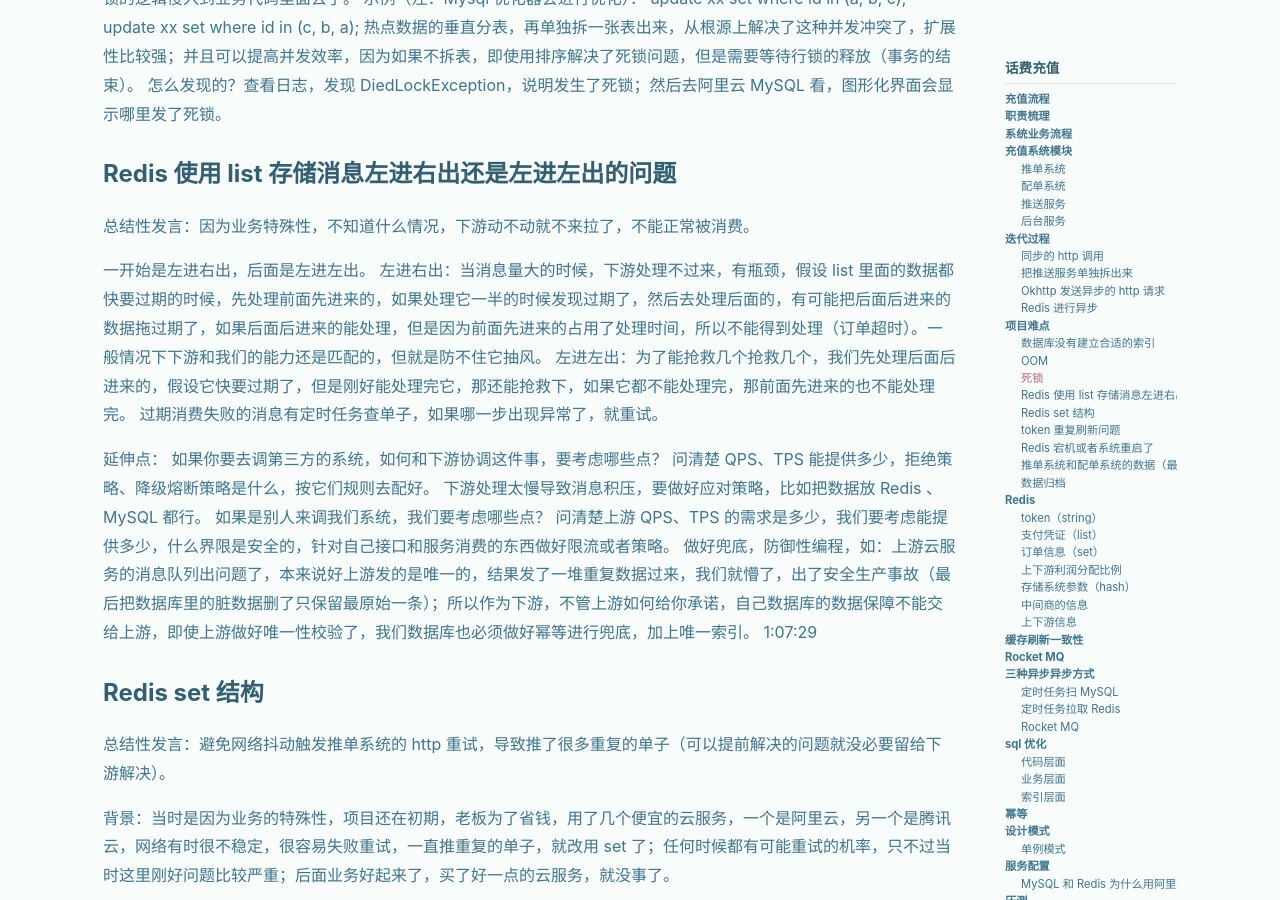
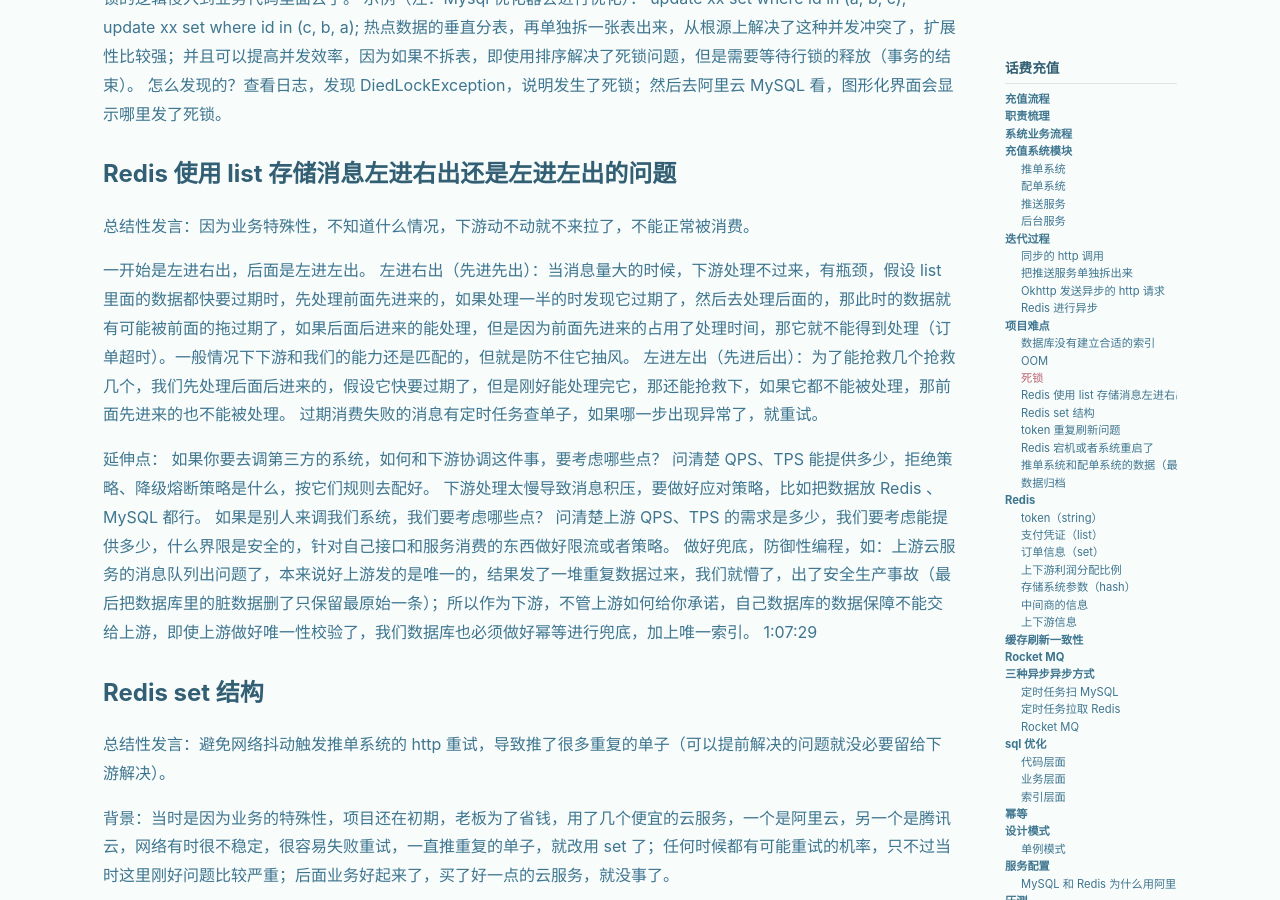
Before and after one commit to lvLiu-kun/lvLiu-kun.github.io, a Jekyll site: the page built from _posts/2024-07-23-话费充值.md, in a window 1280 px wide and 900 px high, scrolled down 4449 px. Built offline with Jekyll 4.4.1, drawn with Linux system fonts in a browser that asks for light colours; nearby versions of some CDN libraries.

```diff
--- a/_posts/2024-07-23-话费充值.md
+++ b/_posts/2024-07-23-话费充值.md
@@ -143,8 +143,8 @@ update xx set where id in (c, b, a);
 总结性发言：因为业务特殊性，不知道什么情况，下游动不动就不来拉了，不能正常被消费。
 
 一开始是左进右出，后面是左进左出。
-左进右出：当消息量大的时候，下游处理不过来，有瓶颈，假设 list 里面的数据都快要过期的时候，先处理前面先进来的，如果处理它一半的时候发现过期了，然后去处理后面的，有可能把后面后进来的数据拖过期了，如果后面后进来的能处理，但是因为前面先进来的占用了处理时间，所以不能得到处理（订单超时）。一般情况下下游和我们的能力还是匹配的，但就是防不住它抽风。
-左进左出：为了能抢救几个抢救几个，我们先处理后面后进来的，假设它快要过期了，但是刚好能处理完它，那还能抢救下，如果它都不能处理完，那前面先进来的也不能处理完。
+左进右出（先进先出）：当消息量大的时候，下游处理不过来，有瓶颈，假设 list 里面的数据都快要过期时，先处理前面先进来的，如果处理一半的时发现它过期了，然后去处理后面的，那此时的数据就有可能被前面的拖过期了，如果后面后进来的能处理，但是因为前面先进来的占用了处理时间，那它就不能得到处理（订单超时）。一般情况下下游和我们的能力还是匹配的，但就是防不住它抽风。
+左进左出（先进后出）：为了能抢救几个抢救几个，我们先处理后面后进来的，假设它快要过期了，但是刚好能处理完它，那还能抢救下，如果它都不能被处理，那前面先进来的也不能被处理。
 过期消费失败的消息有定时任务查单子，如果哪一步出现异常了，就重试。
 
 延伸点：
```
